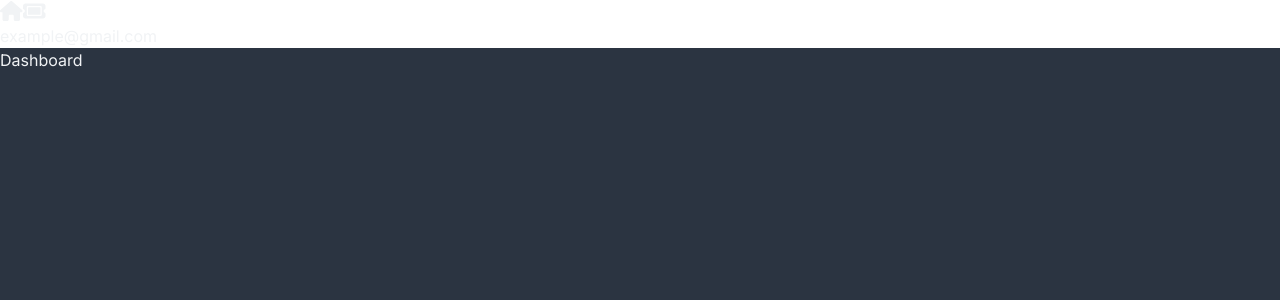
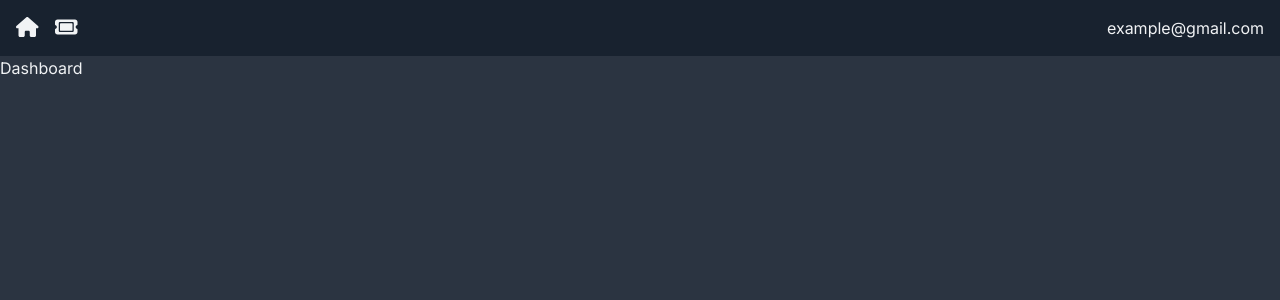
Before and after one commit to SzenftnerGergely/ticketing-app, a Next.js app: page / in a window 1280 px wide. Shown: the top 300 px of the page. Built offline with nearby package versions, Linux system fonts and the light colour scheme.

Commit message:
Nav icons added, styled. DeleteBlock component created

```diff
--- /dev/null
+++ b/app/(components)/DeleteBlock.tsx
@@ -0,0 +1,11 @@
+import React from 'react'
+
+const DeleteBlock = () => {
+  return (
+    <div>
+
+    </div>
+  )
+}
+
+export default DeleteBlock
--- a/app/(components)/Nav.tsx
+++ b/app/(components)/Nav.tsx
@@ -6,8 +6,8 @@
 
 const Nav = () => {
   return (
-    <nav>
-        <div>
+    <nav className='flex justify-between bg-nav p-4'>
+        <div className='flex items-center space-x-4'>
             <Link href="/">
                 <FontAwesomeIcon icon={faHome} className='icon' />
             </Link>
```
